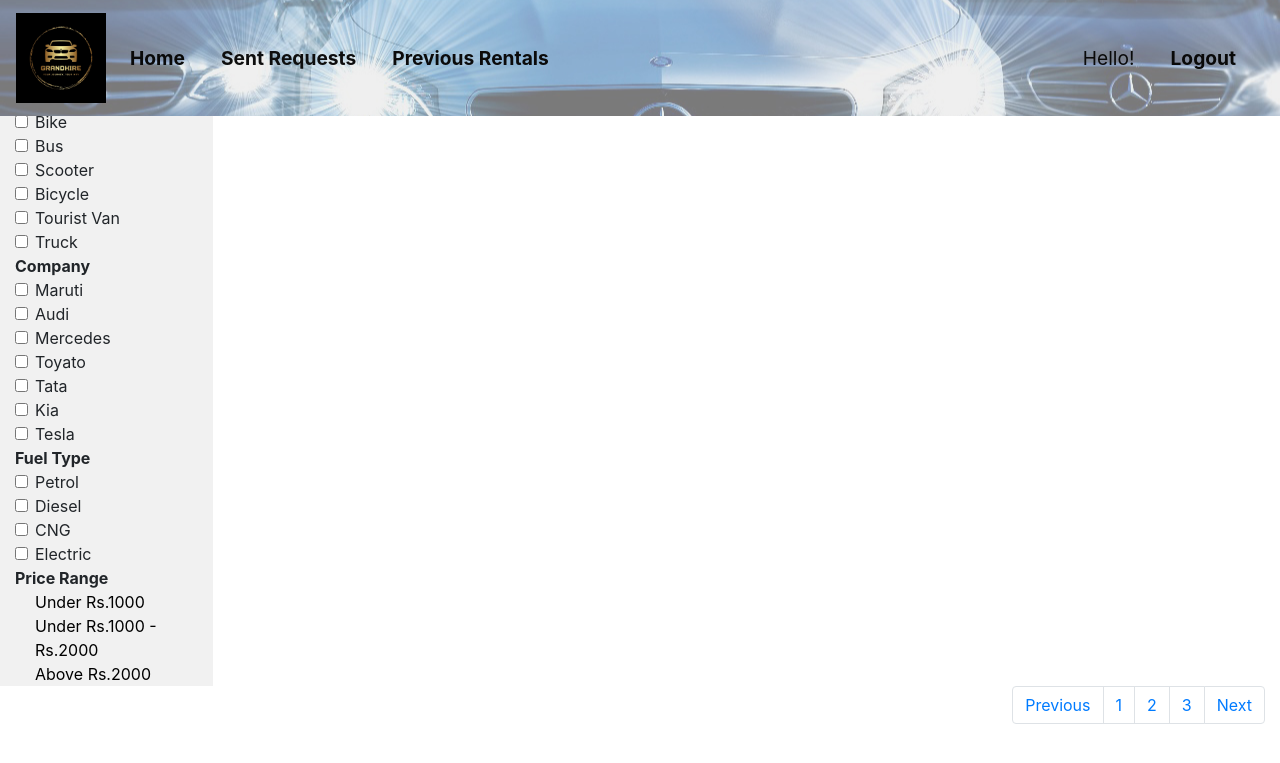
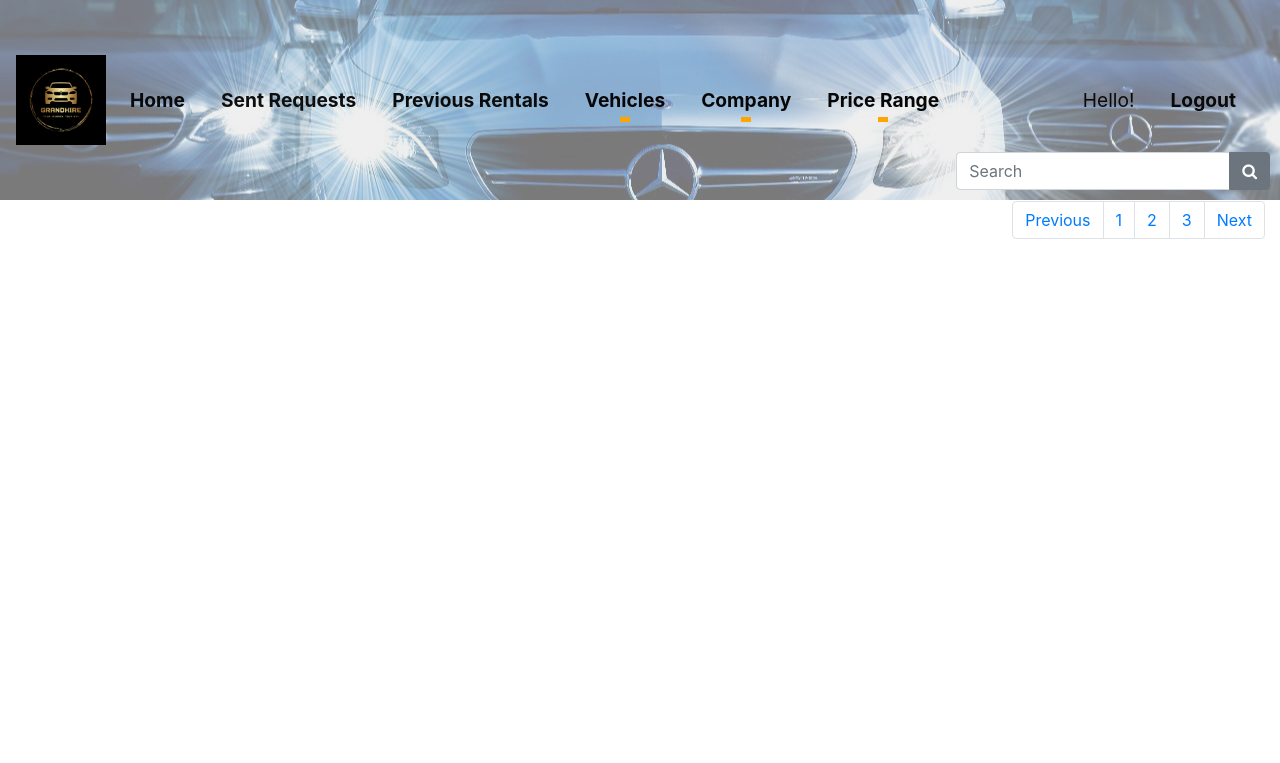
Before and after one commit to Kaumini-Perera/Group-19, a Django app: template vehicle_renting_system/CustomerHome/templates/loggedinbase.html in a window 1280 px wide. Shown: the top 763 px of the page. Run offline with Django 4.2, Linux system fonts and the light colour scheme; the template is opened without the code that fills it, so the values that code supplies are empty; some libraries are stand-ins or nearby versions.

Commit message:
Additional styling;CustomerHome

```diff
--- a/vehicle_renting_system/CustomerHome/templates/Customer_only_navbar_Loggedin.html
+++ b/vehicle_renting_system/CustomerHome/templates/Customer_only_navbar_Loggedin.html
@@ -22,7 +22,7 @@
 
     <style>
         body {
-            padding-top: 200px;
+            padding-top: 100px;
         }
     </style>
 
--- a/vehicle_renting_system/CustomerHome/templates/loggedinbase.html
+++ b/vehicle_renting_system/CustomerHome/templates/loggedinbase.html
@@ -20,11 +20,16 @@
     <link rel="stylesheet" type="text/css" href="{% static 'css/customer.css' %}">
     <script src="{% static 'js/customer.js' %}" type="text/javascript"></script>
 
+    <style>
+        body {
+            padding-top: 200px;
+        }
+    </style>
 </head>
 
 <body>
     <div id="navbar-placeholder">
-        <nav class="navbar fixed-top navbar-expand-lg navbar-dark" style="font-size: larger; background: rgba(0, 0, 0, 0.4) url('{% static 'img/bg/bg1.png' %}' ) center center / cover no-repeat; width: 100%; min-height: 100px;">
+        <nav class="navbar fixed-top navbar-expand-lg navbar-dark" style="font-size: larger; background: rgba(0, 0, 0, 0.4) url('{% static 'img/bg/bg1.png' %}' ) center center / cover no-repeat; width: 100%; min-height: 200px;">
             <a href="\"><img class="navbar-brand" src="{% static 'img/Logos/final_logo.png' %}" height="100"></a>
             <button class="navbar-toggler" type="button" data-toggle="collapse" data-target="#navbarSupportedContent" aria-controls="navbarSupportedContent" aria-expanded="false" aria-label="Toggle navigation">
                 <span class="navbar-toggler-icon"></span>
@@ -41,6 +46,40 @@
                     <li class="nav-item active">
                         <a class="nav-link" href="#" style="color: #0b0b0b;"><b>Previous Rentals</b></a>
                     </li>
+                    <li class="nav-item dropdown">
+                        <a class="nav-link dropdown-toggle" href="Vehicles/" id="vehiclesDropdown" role="button" data-toggle="dropdown" aria-haspopup="true" aria-expanded="false" style="color: #060606;"><b>Vehicles</b></a>
+                            <div class="dropdown-menu" aria-labelledby="vehiclesDropdown">
+                                <a class="dropdown-item" href="#">Car</a>
+                                <a class="dropdown-item" href="#">SUV</a>
+                                <a class="dropdown-item" href="#">Bike</a>
+                                <a class="dropdown-item" href="#">Bus</a>
+                                <a class="dropdown-item" href="#">Van</a>
+                                <a class="dropdown-item" href="#">Bicycle</a>
+                                <a class="dropdown-item" href="#">Three-wheel</a>
+                            </div>
+                    </li>
+                    <li class="nav-item dropdown">
+                        <a class="nav-link dropdown-toggle" href="#" id="CompanyDropdown" role="button" data-toggle="dropdown" aria-haspopup="true" aria-expanded="false" style="color: #060606;"><b>Company</b></a>
+                            <div class="dropdown-menu" aria-labelledby="CompanyDropdown">
+                                <a class="dropdown-item" href="#">Maruti</a>
+                                <a class="dropdown-item" href="#">Audi</a>
+                                <a class="dropdown-item" href="#">Toyota</a>
+                                <a class="dropdown-item" href="#">Tata</a>
+                                <a class="dropdown-item" href="#">Leyland</a>
+                                <a class="dropdown-item" href="#">Rosa</a>
+                                <a class="dropdown-item" href="#">KDH</a>
+                                <a class="dropdown-item" href="#">Kia</a>
+                                <a class="dropdown-item" href="#">Yamaha</a>
+                            </div>
+                    </li>
+                    <li class="nav-item dropdown">
+                        <a class="nav-link dropdown-toggle" href="#" id="PriceDropdown" role="button" data-toggle="dropdown" aria-haspopup="true" aria-expanded="false" style="color: #060606;"><b>Price Range</b></a>
+                            <div class="dropdown-menu" aria-labelledby="PriceDropdown">
+                                <a class="dropdown-item" href="#">Below Rs.5000</a>
+                                <a class="dropdown-item" href="#">Between Rs.5000 and Rs.10000</a>
+                                <a class="dropdown-item" href="#">Above Rs.10000</a>
+                            </div>
+                    </li>
                 </ul>
 
                 <ul class="navbar-nav justify-content-end">
@@ -56,7 +95,16 @@
                             <b>Logout</b></a>
                     </li>
                 </ul>
-
+            </div>
+            <div class="ml-auto" style="position:absolute; bottom:10px; right:10px;">
+                <form class="form-inline">
+                    <div class="input-group">
+                        <input type="search" class="form-control" placeholder="Search">
+                        <div class="input-group-append">
+                            <button class="btn btn-secondary" type="button"><i class="fa fa-search"></i></button>
+                        </div>
+                    </div>
+                </form>
             </div>
         </nav>
     </div>
@@ -65,114 +113,7 @@
 
     <div class="container-fluid">
         <div class="row">
-            <div class="col-sm-2" style="height: auto; background-color: #f1f1f1;" id="demo">
-                <div class="row">
-                    <div class="col-sm mt-2">
-                        <label class="sr-only" for="inlineFormInputGroup">Search</label>
-                        <div class="input-group mb-2">
-                            <input type="search" class="form-control" id="inlineFormInputGroup" placeholder="Search">
-                            <div class="input-group-append">
-                                <button class="btn btn-secondary" type="button"><i class="fa fa-search"></i></button>
-                            </div>
-                        </div>
-                    </div>
-                </div>
-                <div class="row">
-                    <div class="col-sm mt-2">
-                        <form>
-                            <strong>Vehicles</strong>
-                            <div class="form-check">
-                                <input type="checkbox" class="form-check-input" id="Car">
-                                <label class="form-check-label" for="Car">Car</label>
-                            </div>
-                            <div class="form-check">
-                                <input type="checkbox" class="form-check-input" id="Bike">
-                                <label class="form-check-label" for="Bike">Bike</label>
-                            </div>
-                            <div class="form-check">
-                                <input type="checkbox" class="form-check-input" id="Bus">
-                                <label class="form-check-label" for="Bus">Bus</label>
-                            </div>
-                            <div class="form-check">
-                                <input type="checkbox" class="form-check-input" id="Scooter">
-                                <label class="form-check-label" for="Scooter">Scooter</label>
-                            </div>
-                            <div class="form-check">
-                                <input type="checkbox" class="form-check-input" id="Bicycle">
-                                <label class="form-check-label" for="Bicycle">Bicycle</label>
-                            </div>
-                            <div class="form-check">
-                                <input type="checkbox" class="form-check-input" id="TouristVan">
-                                <label class="form-check-label" for="TouristVan">Tourist Van</label>
-                            </div>
-                            <div class="form-check">
-                                <input type="checkbox" class="form-check-input" id="Truck">
-                                <label class="form-check-label" for="Truck">Truck</label>
-                            </div>
-
-
-                            <strong>Company</strong>
-                            <div class="form-check">
-                                <input type="checkbox" class="form-check-input" id="Maruti">
-                                <label class="form-check-label" for="Maruti">Maruti</label>
-                            </div>
-                            <div class="form-check">
-                                <input type="checkbox" class="form-check-input" id="Audi">
-                                <label class="form-check-label" for="Audi">Audi</label>
-                            </div>
-                            <div class="form-check">
-                                <input type="checkbox" class="form-check-input" id="Mercedes">
-                                <label class="form-check-label" for="Mercedes">Mercedes</label>
-                            </div>
-                            <div class="form-check">
-                                <input type="checkbox" class="form-check-input" id="Toyato">
-                                <label class="form-check-label" for="Toyato">Toyato</label>
-                            </div>
-                            <div class="form-check">
-                                <input type="checkbox" class="form-check-input" id="Tata">
-                                <label class="form-check-label" for="Tata">Tata</label>
-                            </div>
-                            <div class="form-check">
-                                <input type="checkbox" class="form-check-input" id="Kia">
-                                <label class="form-check-label" for="Kia">Kia</label>
-                            </div>
-                            <div class="form-check">
-                                <input type="checkbox" class="form-check-input" id="Tesla">
-                                <label class="form-check-label" for="Tesla">Tesla</label>
-                            </div>
-
-                            <strong>Fuel Type</strong>
-                            <div class="form-check">
-                                <input type="checkbox" class="form-check-input" id="Petrol">
-                                <label class="form-check-label" for="Petrol">Petrol</label>
-                            </div>
-                            <div class="form-check">
-                                <input type="checkbox" class="form-check-input" id="Diesel">
-                                <label class="form-check-label" for="Diesel">Diesel</label>
-                            </div>
-                            <div class="form-check">
-                                <input type="checkbox" class="form-check-input" id="CNG">
-                                <label class="form-check-label" for="CNG">CNG</label>
-                            </div>
-                            <div class="form-check">
-                                <input type="checkbox" class="form-check-input" id="Electric">
-                                <label class="form-check-label" for="Electric">Electric</label>
-                            </div>
-
-                            <strong>Price Range</strong>
-                            <div class="form-check">
-                                <a href="#" style="color: black;">
-                                    <label class="form-check-label justify-content-end" for="price" style="cursor: pointer;" onMouseOver="this.style.color='tomato'" onMouseOut="this.style.color='black'">Under Rs.1000</label>
-                                    <label class="form-check-label justify-content-end" for="price" style="cursor: pointer;" onMouseOver="this.style.color='tomato'" onMouseOut="this.style.color='black'">Under Rs.1000 - Rs.2000</label>
-                                    <label class="form-check-label justify-content-end" for="price" style="cursor: pointer;" onMouseOver="this.style.color='tomato'" onMouseOut="this.style.color='black'">Above Rs.2000</label>
-                                </a>
-                            </div>
-
-                        </form>
-                    </div>
-                </div>
-            </div>
-            <div class="col-sm-10">
+            <div class="col-sm-12">
                 {% block pagecontent %} {% endblock pagecontent %}
             </div>
         </div>
```
Also changed, not shown: vehicle_renting_system/CustomerHome/templates/base.html (+19 -1 lines).
